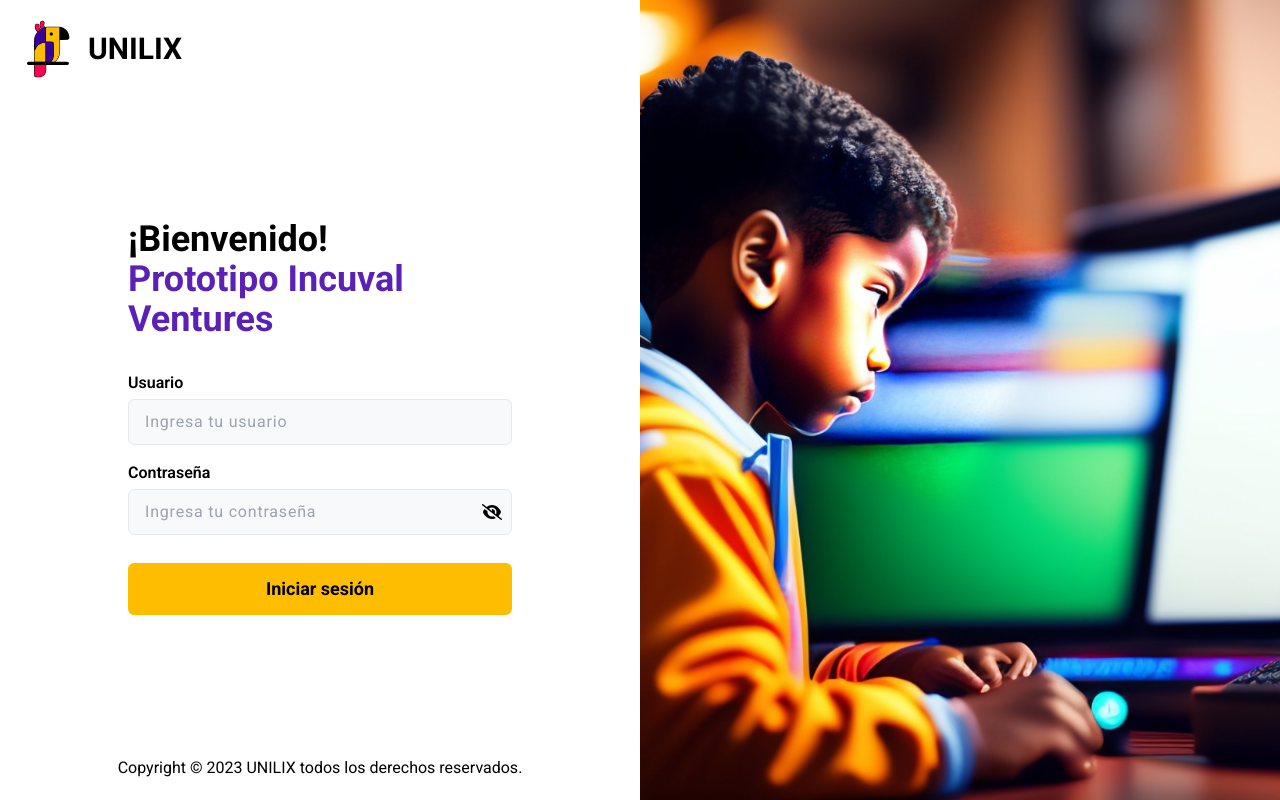
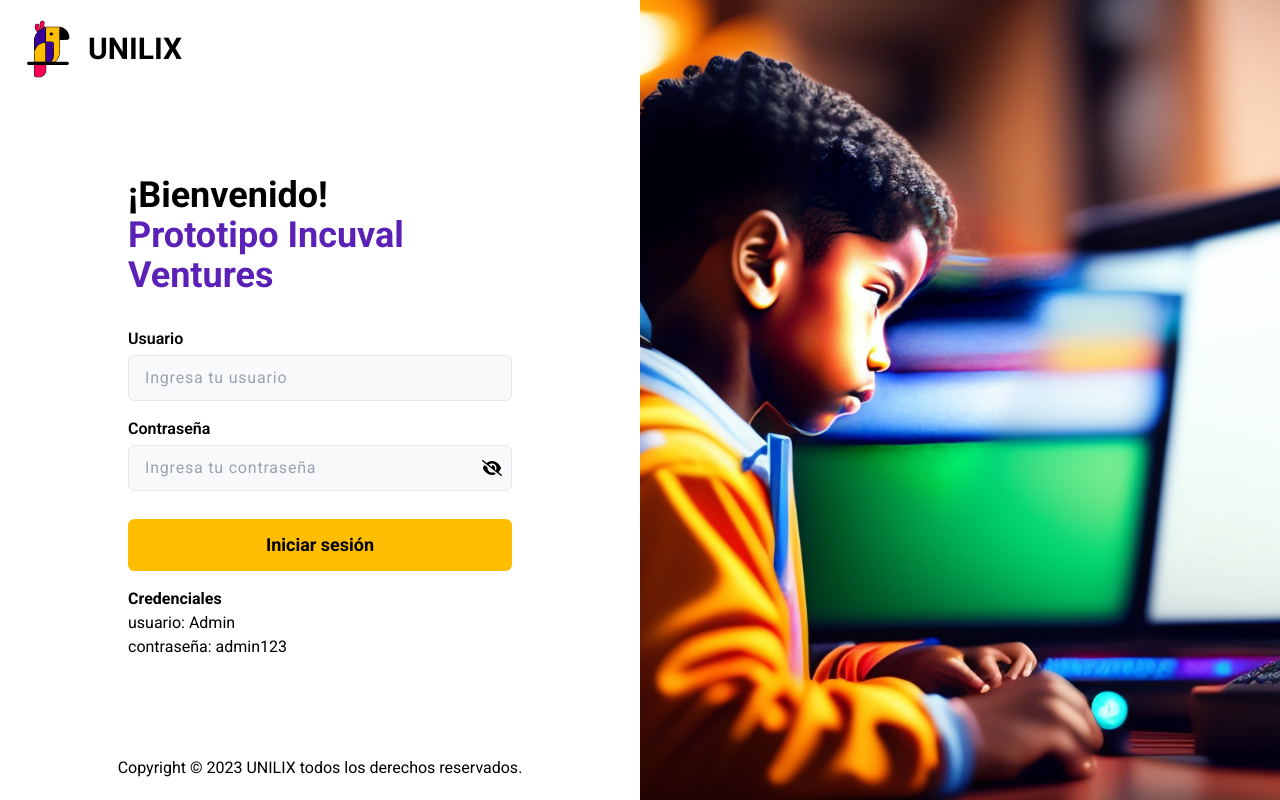
Before and after one commit to DonVoid18/wasi-horarios, a React (Vite) app: page /login in a window 1280 px wide. Built offline with nearby package versions, Linux system fonts and the light colour scheme.

Commit message:
feat: added credentials

```diff
--- a/src/pages/Login.jsx
+++ b/src/pages/Login.jsx
@@ -138,6 +138,11 @@ const Login = () => {
                         Iniciar sesión
                       </button>
                     </div>
+                    <div className="flex flex-col">
+                      <strong>Credenciales</strong>
+                      <span>usuario: Admin</span>
+                      <span>contraseña: admin123</span>
+                    </div>
                   </div>
                 </form>
               </div>
```
